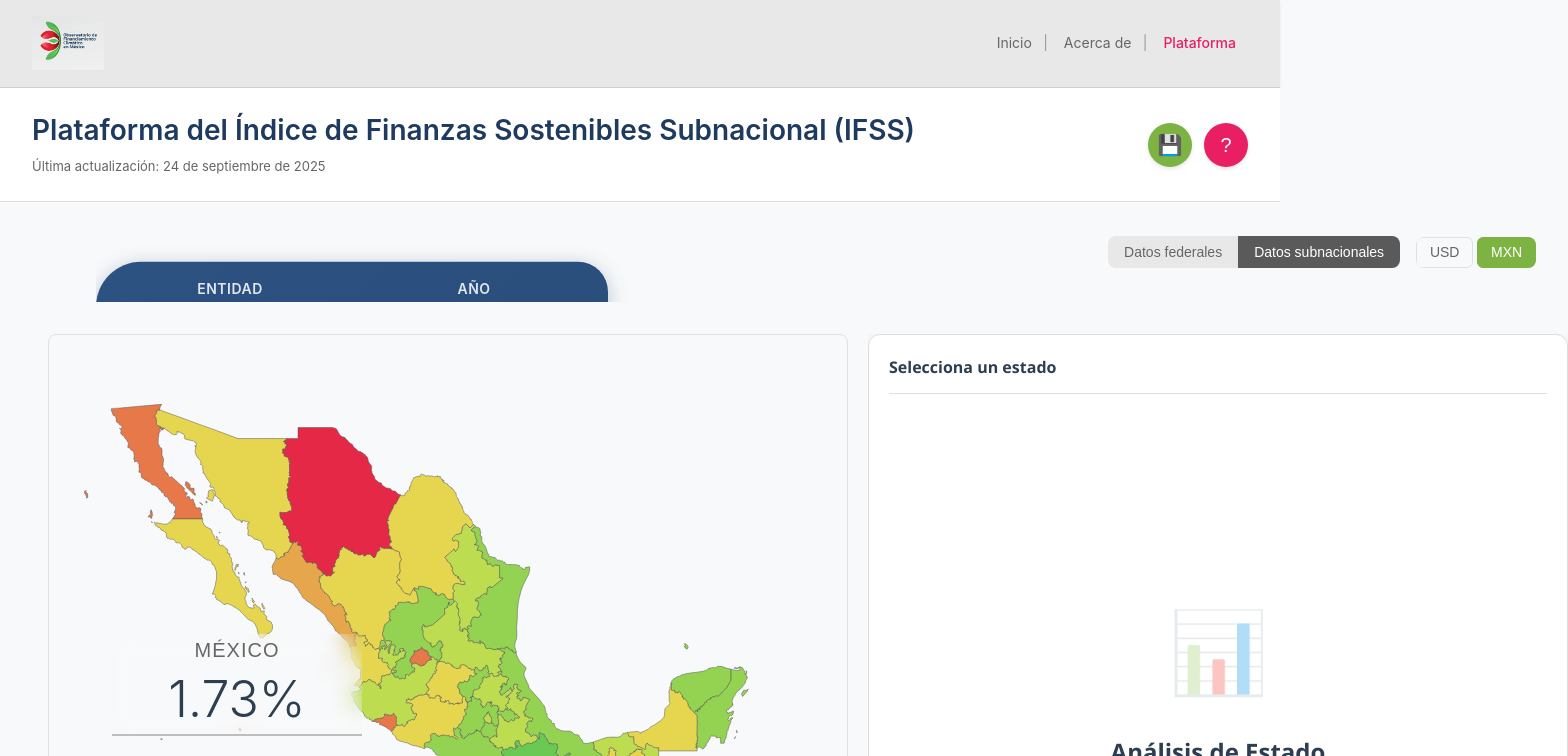
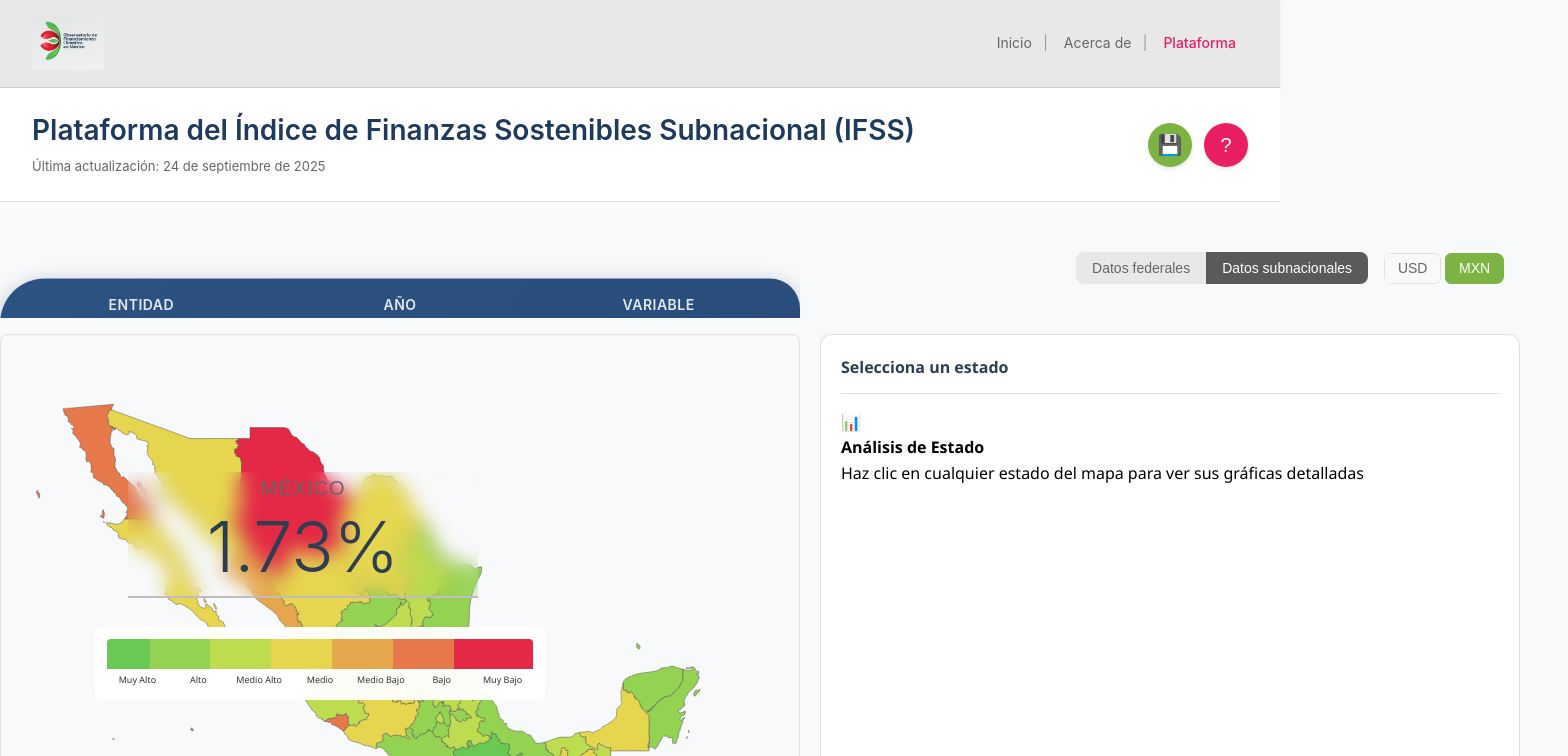
Before and after one commit to aurora-escalera/PlataformaFinanzasSostenibles, a Vue app in the folder frontend/: page /finanzas/mapas in a window 1280 px wide. Shown: the top 756 px of the page, 1568 px wide, since content can reach past the window. Built offline with nearby package versions, Linux system fonts and the light colour scheme.

Commit message:
Reposicionamientos del maquetado, falta ajustar bien el filtro y toggle, pero de anchura ya empatan

```diff
--- a/frontend/src/modules/maps/components/MapComponent.vue
+++ b/frontend/src/modules/maps/components/MapComponent.vue
@@ -378,10 +378,10 @@ watch(error, (newError) => {
 <style scoped>
 .map-container {
   width: 100%;
-  max-width: 1600px;
+  max-width: 1520px;
   margin: 0 auto;
+  padding: 0;
   font-family: 'Segoe UI', Tahoma, Geneva, Verdana, sans-serif;
-  padding: 0 1rem;
 }
 
 .loading-state, .error-state {
@@ -413,40 +413,45 @@ watch(error, (newError) => {
   display: flex;
   gap: 20px;
   align-items: flex-start;
+  padding: 0;
 }
 
 .map-wrapper {
+  width: 800px;
+  flex-shrink: 0;
+}
+
+/*
   position: relative;
   display: flex;
   justify-content: center;
   flex-wrap: wrap;
-  width: 800px;
+  width: 1200px;
   flex-shrink: 0;
-}
-
+*/
 .color-legend {
   position: absolute;
-  bottom: 60px;
+  bottom: 100px;
   left: 25%;
   transform: translateX(-50%);
   background: rgba(255, 255, 255, 0.95);
   border: none;
   border-radius: 8px;
-  padding: 10px;
+  padding: 12px;
   z-index: 10;
   backdrop-filter: blur(5px);
-  min-width: 350px;
-  max-width: 350px;
+  min-width: 450px;
+  max-width: 450px;
 }
 
 .hover-info-box {
   position: absolute;
-  top: 50%;
-  left: 8%;
+  top: 59%;
+  left: 10%;
   z-index: 15;
   backdrop-filter: blur(10px);
   font-family: Arial, Helvetica, sans-serif;
-  min-width: 250px;
+  min-width: 350px;
   text-align: center;
   transition: all 0.3s ease;
 }
@@ -461,13 +466,13 @@ watch(error, (newError) => {
 }
 
 .value-display {
-  font-size: 50px;
+  font-size: 70px;
   font-weight: 300;
   color: #2c3e50;
   line-height: 1;
   font-family: -apple-system, BlinkMacSystemFont, 'Segoe UI', Roboto, sans-serif;
   border-bottom: 2px solid #bfbdbd;
-  padding-bottom: 10px;
+  padding-bottom: 14px;
 }
 
 .legend-items-horizontal {
@@ -576,7 +581,7 @@ svg g:hover .state-path:hover  {
 .charts-section {
   width: 700px;
   flex-shrink: 0;
-  height: 600px;
+  height: 800px;
   overflow-y: auto;
 }
 
@@ -620,34 +625,6 @@ svg g:hover .state-path:hover  {
   background: #f0f0f0;
 }
 
-.charts-empty-state {
-  display: flex;
-  flex-direction: column;
-  align-items: center;
-  justify-content: center;
-  height: 600px;
-  text-align: center;
-  color: #666;
-}
-
-.empty-state-icon {
-  font-size: 80px;
-  margin-bottom: 20px;
-  opacity: 0.3;
-}
-
-.charts-empty-state h4 {
-  font-size: 24px;
-  margin-bottom: 12px;
-  color: #2c3e50;
-}
-
-.charts-empty-state p {
-  font-size: 16px;
-  color: #666;
-  max-width: 300px;
-}
-
 .charts-grid {
   display: flex;
   flex-direction: column;
@@ -664,11 +641,11 @@ svg g:hover .state-path:hover  {
   background: #fafafa;
   border: 1px solid #e0e0e0;
   border-radius: 8px;
-  padding: 10px;
+  padding: 12px;
   display: flex;
   flex-direction: column;
   align-items: center;
-  min-height: 120px;
+  min-height: 140px;
   transition: box-shadow 0.2s;
 }
 
--- a/frontend/src/modules/maps/components/RetractableFilterBar.vue
+++ b/frontend/src/modules/maps/components/RetractableFilterBar.vue
@@ -274,9 +274,9 @@ onMounted(() => {
 .filter-bar-container {
   position: relative;
 
-  left: 8%;
+  left: 0%;
   top: 0px;
-  width: 80%;
+  width: 100%;
   height: 100px; /* Altura fija para el contenedor */
   overflow: hidden; /* Ocultar la parte que se desliza fuera */
   margin: 0; /* Eliminar margin-bottom para quitar el gap */
@@ -294,7 +294,7 @@ onMounted(() => {
   bottom: -30px;
   left: 0;
   right: 0;
-  width: 80%;
+  width: 100%;
   cursor: pointer;
   transform: translateY(calc(100% - 70px)); /* Mostrar solo 70px de la barra */
 }
--- a/frontend/src/pages/MapsPage.vue
+++ b/frontend/src/pages/MapsPage.vue
@@ -1,9 +1,9 @@
-<!-- src/pages/MapsPage.vue - LAYOUT EN DOS COLUMNAS -->
+<!-- src/pages/MapsPage.vue - FILTRO 3/4 DEL MAPA -->
 <template>
   <div class="maps-page">
     <!-- Contenedor de filtros y toggles en dos columnas -->
     <div class="filters-toggles-row">
-      <!-- Columna izquierda: Filtros -->
+      <!-- Columna izquierda: Filtros (600px = 3/4 de 800px) -->
       <div class="filters-column">
         <RetractableFilterBar
           :entities="entitiesData"
@@ -205,14 +205,15 @@ onMounted(async () => {
 .filters-toggles-row {
   display: flex;
   gap: 20px;
-  padding: 0 2rem;
-  max-width: 1600px;
+  padding: 1rem 0; /* Solo padding vertical */
+  max-width: 1520px; /* 800px + 20px gap + 700px */
   margin: 0 auto;
 }
 
 .filters-column {
   width: 800px;
   flex-shrink: 0;
+  padding: 0;
 }
 
 .toggles-column {
@@ -221,12 +222,13 @@ onMounted(async () => {
   display: flex;
   align-items: center;
   justify-content: flex-end;
-  padding: 1rem 0;
+  padding: 0;
 }
 
 .map-section {
-  margin-bottom: 0;
-  padding: 2rem;
+  margin: 0 auto;
+  padding: 0;
+  max-width: 1520px;
 }
 
 .filter-stats-panel {
@@ -276,8 +278,8 @@ onMounted(async () => {
 
 .stats-grid {
   display: grid;
-  grid-template-columns: repeat(auto-fit, minmax(150px, 1fr));
-  gap: 15px;
+  grid-template-columns: repeat(auto-fit, minmax(220px, 1fr));
+  gap: 0px;
   margin-bottom: 20px;
 }
 
@@ -348,10 +350,9 @@ onMounted(async () => {
   background: #d32f2f;
 }
 
-@media (max-width: 768px) {
+@media (max-width: 1000px) {
   .filters-toggles-row {
     flex-direction: column;
-    padding: 1rem;
   }
 
   .filters-column,
```
Also changed, not shown: 1 other file (tests, documents, lock files or other folders).
